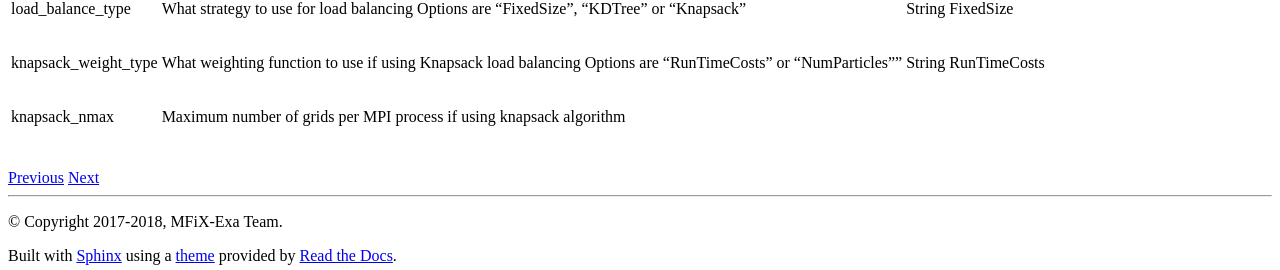
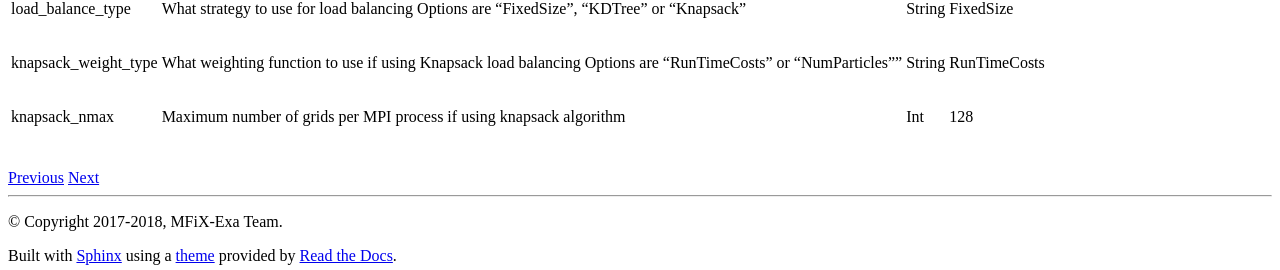
Before and after one commit to mwm126/MFIX-Exa, a Sphinx documentation site: the page built from docs/source/InputsLoadBalancing.rst, in a window 1280 px wide. Shown: the part 1619-1889 px from the top of the page. Built offline with Sphinx 7.4.7 and the Read the Docs theme 2.0.0, drawn with Linux system fonts in a browser that asks for light colours; pages that are not in the unit, such as notebooks, are missing from menus.

Commit message:
knapsack_nmax now defaults to 128

```diff
--- a/docs/source/InputsLoadBalancing.rst
+++ b/docs/source/InputsLoadBalancing.rst
@@ -54,5 +54,5 @@ The following inputs must be preceded by "mfix" and determine how we load balanc
 | knapsack_weight_type | What weighting function to use if using Knapsack load balancing       |  String     | RunTimeCosts |
 |                      | Options are "RunTimeCosts" or "NumParticles""                         |             |              |
 +----------------------+-----------------------------------------------------------------------+-------------+--------------+
-| knapsack_nmax        | Maximum number of grids per MPI process if using knapsack algorithm   |             |              |
+| knapsack_nmax        | Maximum number of grids per MPI process if using knapsack algorithm   |  Int        | 128          |
 +----------------------+-----------------------------------------------------------------------+-------------+--------------+
```
